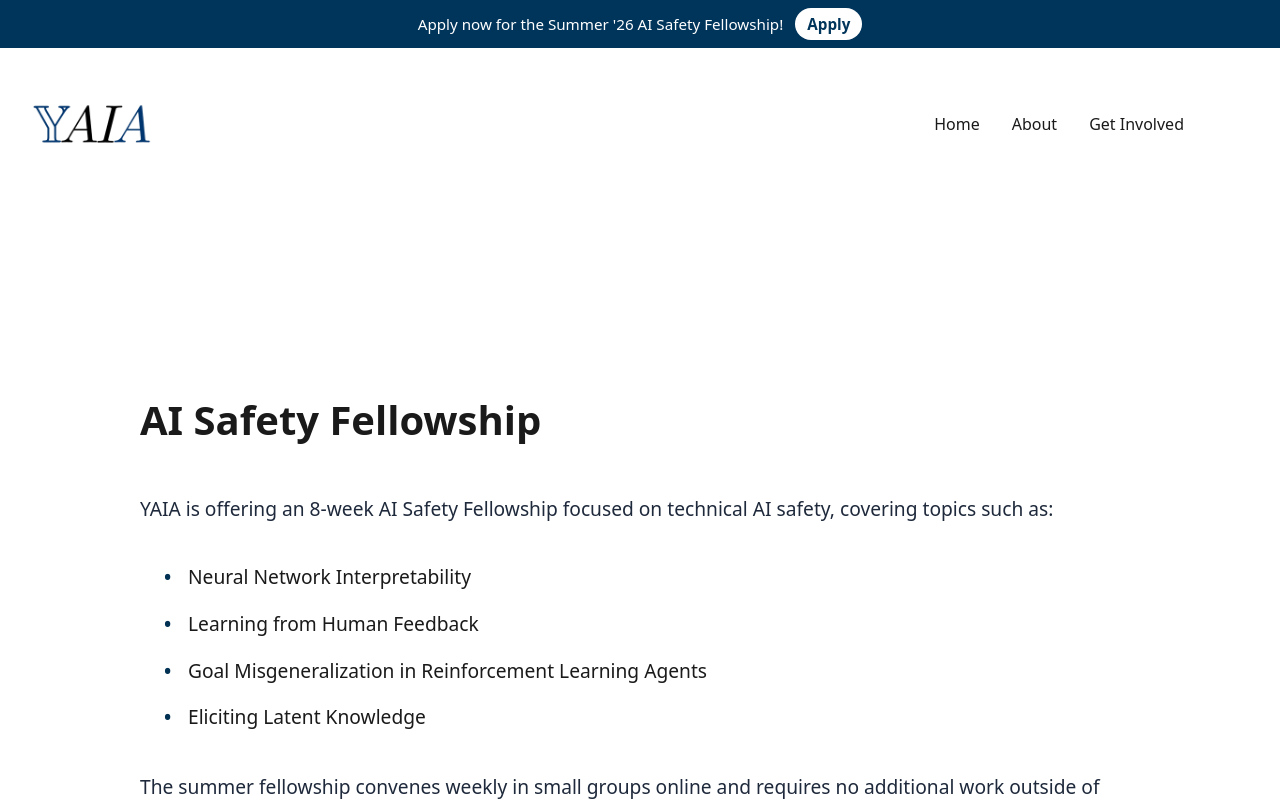
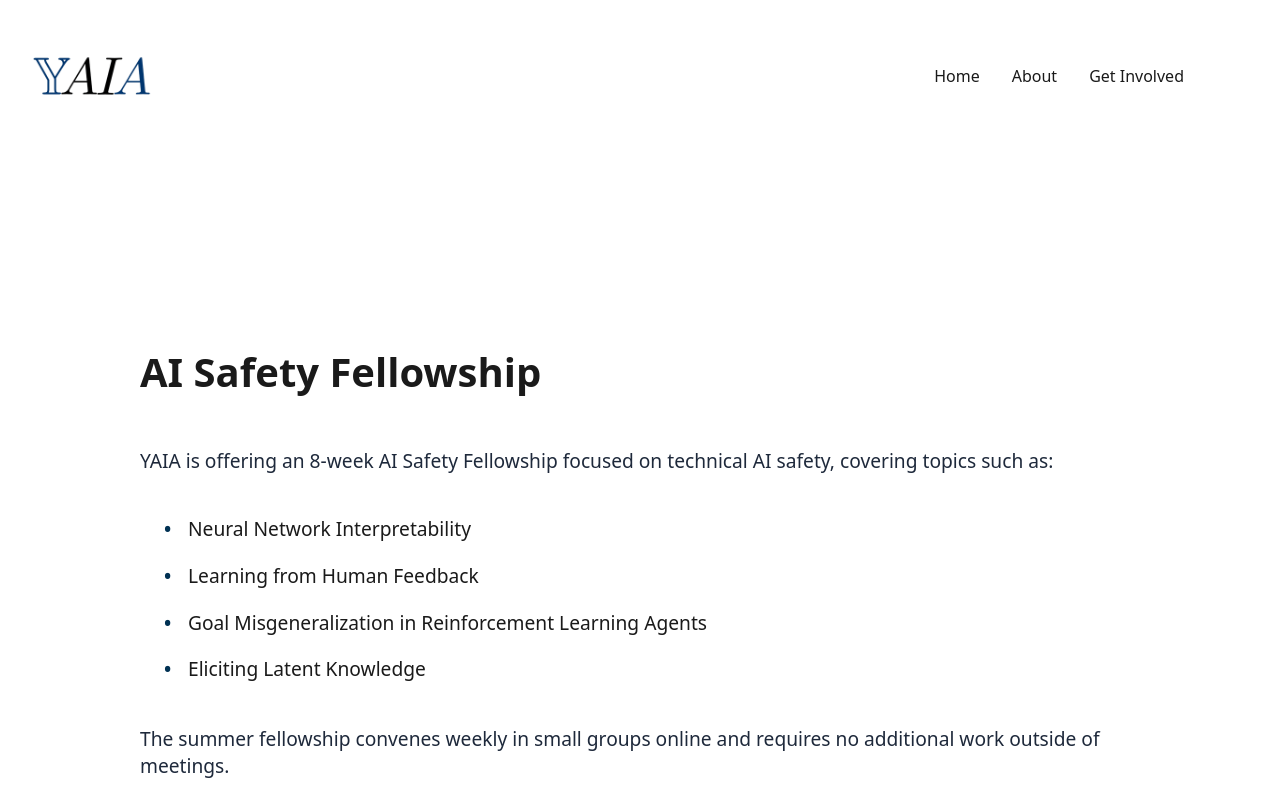
Before and after one commit to yejun-yun/yaleaia-website, a React (Create React App) app in the folder frontend/: page /#/involve in a window 1280 px wide. Shown: the top 801 px of the page. Built offline with nearby package versions, Linux system fonts and the light colour scheme.

Commit message:
remove banner

```diff
--- a/frontend/src/App.js
+++ b/frontend/src/App.js
@@ -5,7 +5,6 @@ import Home from './pages/Home';
 import About from './pages/About';
 import Involve from './pages/Involve';
 import Footer from './pages/Footer';
-import Notificationbar from './pages/Notificationbar';
 import './styles/App.css';
 
 function App() {
@@ -13,7 +12,6 @@ function App() {
     <Router>
       <div className="App">
         <div style={{ position: 'sticky', top: 0, zIndex: 100 }}>
-          <Notificationbar />
           <Navbar />
         </div>
         <Routes>
--- a/frontend/src/pages/Involve.js
+++ b/frontend/src/pages/Involve.js
@@ -29,9 +29,11 @@
                   <p>
                     The summer fellowship convenes weekly in small groups online and requires no additional work outside of meetings.
                   </p>
+                  <p>
+                    <strong>Applications for the Summer '26 fellowship are now closed.</strong>
+                  </p>
                   <div className="cta-links">
-                    <Link to="https://docs.google.com/document/d/10lIir6tAQUe51wpwwdt6ICdd7WtdAIlgkknOku79VDk/edit?usp=sharing" className="link-button secondary" target="_blank" rel="noopener noreferrer">View Curriculum</Link>
-                    <Link to="https://docs.google.com/forms/d/e/1FAIpQLSc5jqrujQSvH-N9sA7GN4bI1iBtV_YXxpnNxFuV4VYVlBT7nw/viewform?usp=sharing&ouid=109623917252404388178" className="link-button primary" target="_blank" rel="noopener noreferrer">Apply for Summer '26</Link>
+                    <Link to="https://docs.google.com/document/d/1idLhTPZv8NAyJjcbqqUBRECm_NR3yVkHVZRXRo1A9kQ/edit?usp=sharing" className="link-button secondary" target="_blank" rel="noopener noreferrer">View Curriculum</Link>
                   </div>
                 </div>
 
--- a/frontend/src/pages/Notificationbar.js
+++ /dev/null
@@ -1,22 +0,0 @@
-import React from 'react';
-import '../styles/Notificationbar.css';
-
-function Notificationbar() {
-  return (
-    <div className="notificationbar">
-      <div className="notificationbar-content">
-        <span>Apply now for the Summer '26 AI Safety Fellowship!</span>
-        <a
-          className="notificationbar-link"
-          href="https://docs.google.com/forms/d/e/1FAIpQLSc5jqrujQSvH-N9sA7GN4bI1iBtV_YXxpnNxFuV4VYVlBT7nw/viewform?usp=sharing&ouid=109623917252404388178"
-          target="_blank"
-          rel="noopener noreferrer"
-        >
-          Apply
-        </a>
-      </div>
-    </div>
-  );
-}
-
-export default Notificationbar
--- a/frontend/src/styles/Notificationbar.css
+++ /dev/null
@@ -1,37 +0,0 @@
-.notificationbar {
-    background-color: #00355b;
-    color: white;
-    padding: .5rem 1rem;
-    display: flex;
-    justify-content: center;
-    align-items: center;
-    position: sticky;
-    top: 0;
-    z-index: 1000;
-    box-shadow: var(--shadow-standard-light);
-    font-size: 0.95rem;
-}
-
-.notificationbar-content {
-    width: 100%;
-    max-width: 1200px;
-    display: flex;
-    justify-content: center;
-    align-items: center;
-    gap: 12px;
-    text-align: center;
-    flex-wrap: wrap;
-}
-
-.notificationbar-link {
-    color: #00355b;
-    background: #ffffff;
-    padding: 6px 12px;
-    border-radius: 999px;
-    text-decoration: none;
-    font-weight: 600;
-}
-
-.notificationbar-link:hover {
-    background: #e6eef5;
-}
```
